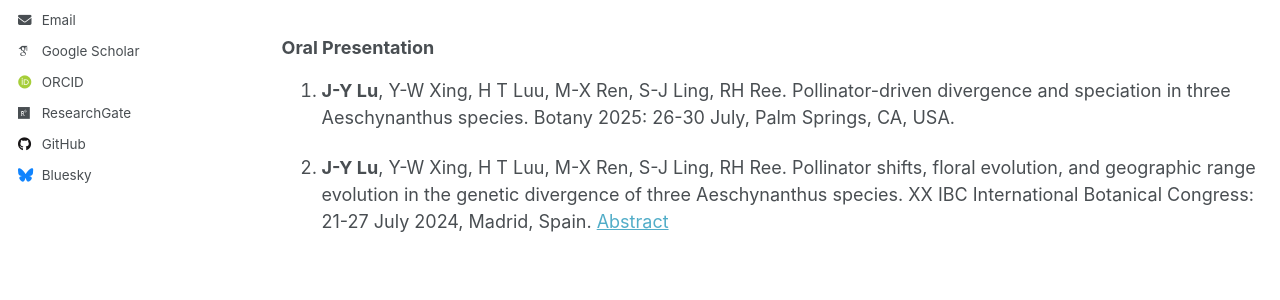
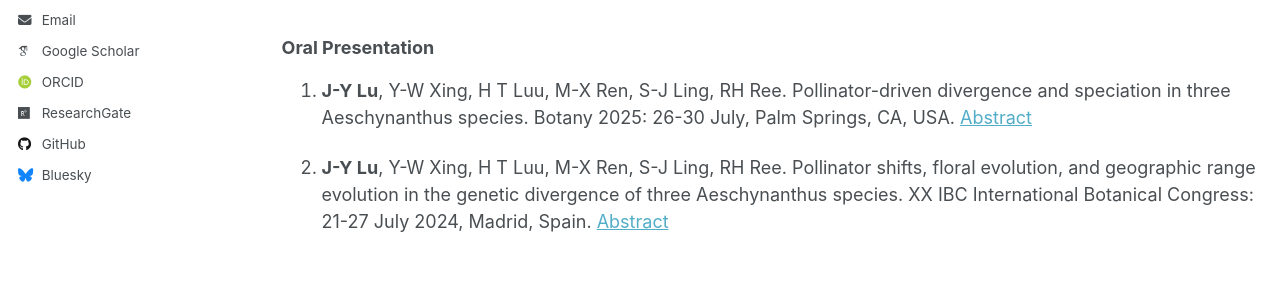
Before and after one commit to jingyilu/jingyilu.github.io, a Jekyll site: the page built from _pages/cv.md, in a window 1280 px wide and 1081 px high. Shown: the part 432-732 px from the top of the window. Built offline with Jekyll 4.4.1, drawn with Linux system fonts in a browser that asks for light colours; some web fonts are replaced; a script that is not in the unit is left out.

Commit message:
update cv

```diff
--- a/_pages/cv.md
+++ b/_pages/cv.md
@@ -22,7 +22,7 @@ Conference
 
 ### Oral Presentation
 
-1. **J-Y Lu**, Y-W Xing, H T Luu, M-X Ren, S-J Ling, RH Ree. Pollinator-driven divergence and speciation in three Aeschynanthus species. Botany 2025: 26-30 July, Palm Springs, CA, USA.
+1. **J-Y Lu**, Y-W Xing, H T Luu, M-X Ren, S-J Ling, RH Ree. Pollinator-driven divergence and speciation in three Aeschynanthus species. Botany 2025: 26-30 July, Palm Springs, CA, USA. [Abstract](https://github.com/jingyilu/jingyilu.github.io/tree/main/files/Botany-2025-abstract.pdf)
 
 2. **J-Y Lu**, Y-W Xing, H T Luu, M-X Ren, S-J Ling, RH Ree. Pollinator shifts, floral evolution, and geographic range evolution in the genetic divergence of three Aeschynanthus species. XX IBC International Botanical Congress: 21-27 July 2024, Madrid, Spain. [Abstract](https://github.com/jingyilu/jingyilu.github.io/tree/main/files/IBCXX-abstract.pdf)
 
```
Also changed, not shown: 2 other files.
